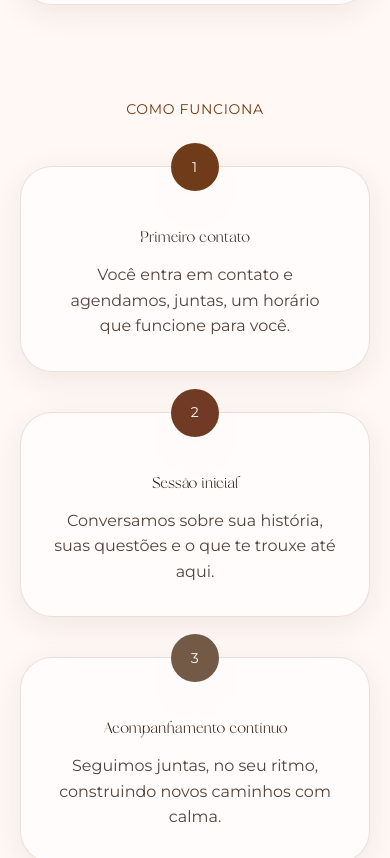
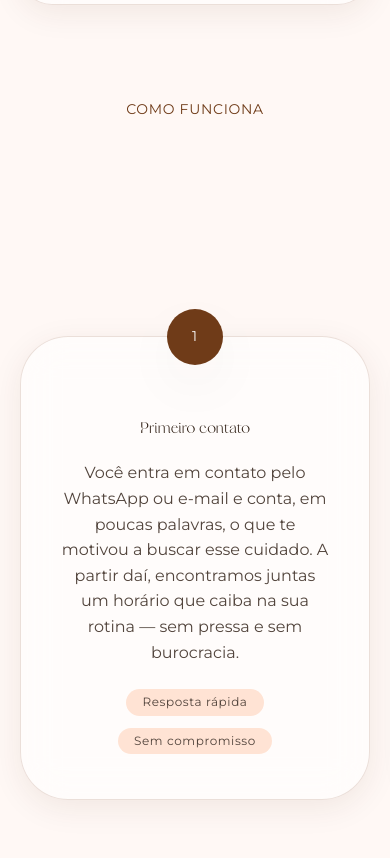
Before and after one commit to ilwca/psicamilaamerico-landingpage, a Next.js app: page / in a window 390 px wide. Shown: the part 5324-6182 px from the top of the page. Built offline with nearby package versions, Linux system fonts and the light colour scheme.

Commit message:
feat: adicionado animação horizontal em section de process

```diff
--- a/package.json
+++ b/package.json
@@ -9,7 +9,9 @@
     "lint": "eslint"
   },
   "dependencies": {
+    "@gsap/react": "^2.1.2",
     "framer-motion": "^12.43.0",
+    "gsap": "^3.15.0",
     "next": "16.3.0",
     "react": "19.2.8",
     "react-dom": "19.2.8"
--- a/src/components/process.tsx
+++ b/src/components/process.tsx
@@ -1,24 +1,33 @@
 "use client";
 
+import { useRef } from "react";
 import { motion, type Variants } from "framer-motion";
+import gsap from "gsap";
+import { ScrollTrigger } from "gsap/ScrollTrigger";
+import { useGSAP } from "@gsap/react";
+
+gsap.registerPlugin(ScrollTrigger, useGSAP);
 
 const STEPS = [
   {
     title: "Primeiro contato",
     description:
-      "Você entra em contato e agendamos, juntas, um horário que funcione para você.",
+      "Você entra em contato pelo WhatsApp ou e-mail e conta, em poucas palavras, o que te motivou a buscar esse cuidado. A partir daí, encontramos juntas um horário que caiba na sua rotina — sem pressa e sem burocracia.",
+    details: ["Resposta rápida", "Sem compromisso"],
     badgeClass: "bg-primary text-on-primary",
   },
   {
     title: "Sessão inicial",
     description:
-      "Conversamos sobre sua história, suas questões e o que te trouxe até aqui.",
+      "No primeiro encontro, o objetivo é te conhecer: sua história, o que te trouxe até aqui e o que você espera desse processo. É um espaço de escuta genuína, sem julgamentos — você define o ritmo da conversa.",
+    details: ["Online ou presencial", "Você define o ritmo"],
     badgeClass: "bg-tertiary text-on-tertiary",
   },
   {
     title: "Acompanhamento contínuo",
     description:
-      "Seguimos juntas, no seu ritmo, construindo novos caminhos com calma.",
+      "A partir daí, seguimos com sessões regulares, revisitando objetivos sempre que fizer sentido. O cuidado se adapta a cada fase da sua jornada, com calma e consistência, no seu tempo.",
+    details: ["No seu tempo", "Cuidado contínuo"],
     badgeClass: "bg-secondary text-on-secondary",
   },
 ];
@@ -36,8 +45,63 @@ const fadeUp: Variants = {
  * testimonials only once cleared with her professional/ethics review.
  */
 export function Process() {
+  const sectionRef = useRef<HTMLElement>(null);
+  const viewportRef = useRef<HTMLDivElement>(null);
+  const trackRef = useRef<HTMLOListElement>(null);
+
+  useGSAP(
+    () => {
+      const viewport = viewportRef.current;
+      const track = trackRef.current;
+      if (!viewport || !track) return;
+
+      // Pin + horizontal scrub now runs at every breakpoint, including
+      // mobile — the only thing that opts it out is prefers-reduced-motion,
+      // in which case it falls back to the plain vertical grid below. Every
+      // gsap.set()/tween created inside the callback below is automatically
+      // reverted the moment the condition stops matching, which restores
+      // the grid layout exactly as it was.
+      gsap.matchMedia().add(
+        {
+          noMotionPreference: "(prefers-reduced-motion: no-preference)",
+        },
+        (context) => {
+          const { noMotionPreference } = context.conditions ?? {};
+          if (!noMotionPreference) return;
+
+          // The flex/w-screen/overflow-hidden layout switch is handled by
+          // the `motion-safe:*` classes below (same condition this
+          // matchMedia checks), so each card is already a real 100vw slide
+          // and `track` is already a `w-max` row by the time this runs —
+          // GSAP only owns the scroll-scrubbed transform, not the layout.
+          const getScrollAmount = () =>
+            track.scrollWidth - viewport.clientWidth;
+
+          gsap.to(track, {
+            x: () => -getScrollAmount(),
+            ease: "none",
+            scrollTrigger: {
+              trigger: viewport,
+              start: "top top",
+              end: () => `+=${getScrollAmount()}`,
+              pin: true,
+              scrub: 1,
+              anticipatePin: 1,
+              invalidateOnRefresh: true,
+            },
+          });
+        }
+      );
+    },
+    { scope: sectionRef }
+  );
+
   return (
-    <section id="processo" className="relative overflow-hidden bg-surface">
+    <section
+      id="processo"
+      ref={sectionRef}
+      className="relative w-full overflow-hidden bg-surface"
+    >
       <div
         aria-hidden="true"
         className="pointer-events-none absolute left-1/2 top-0 -z-10 h-[600px] w-[600px] -translate-x-1/2 -translate-y-1/3 rounded-full bg-tertiary-fixed/20 blur-[120px]"
@@ -67,24 +131,28 @@ export function Process() {
           </footer>
         </motion.blockquote>
 
-        <div className="mt-24 sm:mt-28">
         <motion.p
           initial="hidden"
           whileInView="visible"
           viewport={{ once: true, amount: 0.4 }}
           variants={fadeUp}
           transition={{ duration: 0.8, ease: "easeOut" }}
-            className="text-center font-body text-label-lg uppercase tracking-[0.05em] text-primary"
+          className="mt-24 text-center font-body text-label-lg uppercase tracking-[0.05em] text-primary sm:mt-28"
         >
           Como funciona
         </motion.p>
+      </div>
 
-          <ol className="relative mt-12 grid grid-cols-1 gap-10 sm:grid-cols-3 sm:gap-8">
-            <div
-              aria-hidden="true"
-              className="pointer-events-none absolute top-8 left-[15%] right-[15%] hidden h-px bg-outline-variant sm:block"
-            />
-
+      {/* Deliberately outside the mx-auto max-w-[1140px] wrapper above: the
+          pin/scrub math needs `viewport` and each slide to measure the real
+          viewport width (100vw), not the width of that centered, padded
+          container. `pb-16 lg:pb-32` stands in for the section padding this
+          part opted out of, so the overall vertical rhythm is unchanged. */}
+      <div ref={viewportRef} className="relative mt-12 w-full pb-16 motion-safe:overflow-hidden lg:pb-32">
+        <ol
+          ref={trackRef}
+          className="grid grid-cols-1 gap-16 motion-safe:flex motion-safe:w-max motion-safe:flex-nowrap motion-safe:gap-0"
+        >
           {STEPS.map((step, index) => (
             <motion.li
               key={step.title}
@@ -92,25 +160,66 @@ export function Process() {
               whileInView="visible"
               viewport={{ once: true, amount: 0.4 }}
               variants={fadeUp}
-                transition={{ duration: 0.8, ease: "easeOut", delay: index * 0.1 }}
-                className="glass-card relative rounded-[2rem] p-8 pt-12 text-center shadow-soft transition-transform duration-500 hover:-translate-y-2"
+              transition={{
+                duration: 0.8,
+                ease: "easeOut",
+                delay: index * 0.1,
+              }}
+              className="flex min-h-[80dvh] w-full shrink-0 items-center justify-center motion-safe:w-screen motion-safe:px-5 sm:motion-safe:px-12 lg:motion-safe:px-56"
             >
+              {/* Split from the <li> "slide": GSAP stretches the slide to
+                  the full pinned viewport width at every breakpoint (only
+                  reduced-motion opts out), but the visible card should stay
+                  capped and centered inside it — same reason min-h-[80dvh]
+                  lives here and not on the card itself, so a short card
+                  still centers inside a tall slide instead of stretching to
+                  fill it. `max-w-5xl` caps the card when the pin is inactive
+                  (reduced motion), where the slide isn't full-width anyway;
+                  when `motion-safe`, the slide's own responsive `px-*` is
+                  what controls the gap around the card, so the cap is
+                  lifted there to let the card fill that padded width —
+                  otherwise the two constraints would compound into a much
+                  wider empty margin than intended. */}
+              <div className="glass-card relative flex min-h-[55vh] w-full max-w-5xl flex-col items-center justify-center rounded-[3rem] p-10 pt-16 text-center shadow-soft transition-transform duration-500 hover:-translate-y-2 sm:min-h-[60vh] sm:p-14 sm:pt-20 lg:min-h-[65vh] lg:p-16 lg:pt-24 motion-safe:max-w-none">
                 <span
                   aria-hidden="true"
-                  className={`absolute -top-6 left-1/2 flex h-12 w-12 -translate-x-1/2 items-center justify-center rounded-full font-body text-label-lg shadow-soft ${step.badgeClass}`}
+                  className={`absolute -top-7 left-1/2 flex h-14 w-14 -translate-x-1/2 items-center justify-center rounded-full font-body text-label-lg shadow-soft sm:-top-8 sm:h-16 sm:w-16 sm:text-headline-sm lg:-top-10 lg:h-20 lg:w-20 lg:text-headline-md ${step.badgeClass}`}
                 >
                   {index + 1}
                 </span>
-                <h3 className="mt-2 font-display text-headline-sm text-on-surface">
+                <h3 className="mt-2 font-display text-headline-sm text-on-surface sm:text-headline-md lg:text-headline-lg">
                   {step.title}
                 </h3>
-                <p className="mt-2 font-body text-body-md text-on-surface-variant">
+                <p className="mx-auto mt-4 max-w-2xl font-body text-body-md text-on-surface-variant sm:text-body-lg">
                   {step.description}
                 </p>
+                <div className="mt-6 flex flex-wrap items-center justify-center gap-3 sm:mt-8">
+                  {step.details.map((detail) => (
+                    <span
+                      key={detail}
+                      className="rounded-full bg-surface-container-high px-4 py-1.5 font-body text-label-md text-on-surface-variant sm:px-5 sm:py-2"
+                    >
+                      {detail}
+                    </span>
+                  ))}
+                </div>
+              </div>
             </motion.li>
           ))}
+          {/* Trailing spacer, not a step: extends the pinned track past the
+              last card so the scrub has extra vertical scroll distance to
+              consume after step 3 is fully in frame, before the pin
+              releases into the next section — without it, reaching the
+              last card and un-pinning happen in the same instant, which
+              reads as an abrupt cut. `hidden` outside `motion-safe` keeps
+              it out of the plain vertical stack entirely (no stray blank
+              block), since it only makes sense as extra horizontal scroll
+              distance in the pinned mode. */}
+          <li
+            aria-hidden="true"
+            className="hidden shrink-0 motion-safe:block motion-safe:w-[50vw]"
+          />
         </ol>
-        </div>
       </div>
     </section>
   );
```
Also changed, not shown: 2 other files (tests, documents, lock files or other folders). Lines whose indentation alone changed are shown as unchanged.
